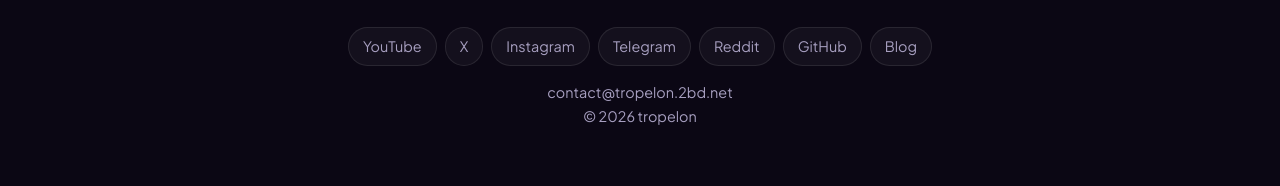
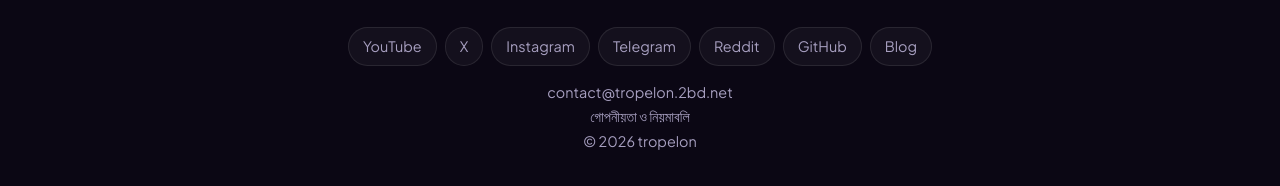
Before and after one commit to tropelon/Ponzile, a Jekyll site: the page built from index.html, in a window 1280 px wide and 1339 px high. Shown: the part 1150-1336 px from the top of the window. Built offline with Jekyll 4.4.1, drawn with Linux system fonts in a browser that asks for light colours.

Commit message:
Update default.html

```diff
--- a/_layouts/default.html
+++ b/_layouts/default.html
@@ -35,6 +35,7 @@
       {% if site.data.site.whatsapp != "" %}<a href="{{ site.data.site.whatsapp }}" target="_blank" rel="noopener">WhatsApp</a>{% endif %}
     </div>
     <p><a href="mailto:{{ site.data.site.email }}">{{ site.data.site.email }}</a></p>
+        <p><a href="{{ '/privacy/' | relative_url }}"><span class="bn">গোপনীয়তা ও নিয়মাবলি</span><span class="en">Privacy &amp; rules</span></a></p>
     <p>© {{ site.time | date: "%Y" }} {{ site.data.site.name }}</p>
   </footer>
 
```
